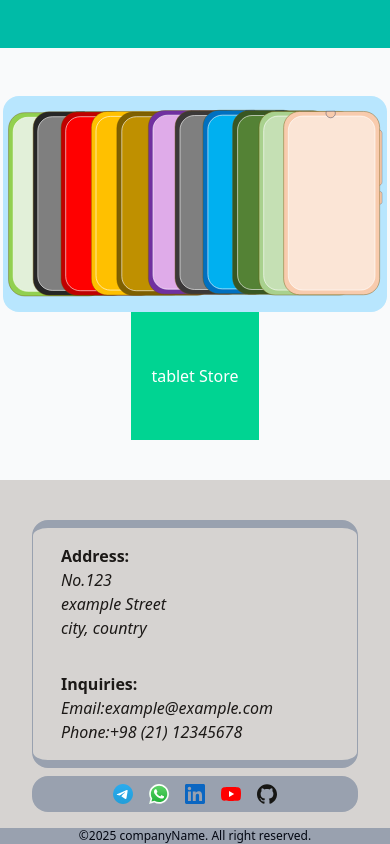
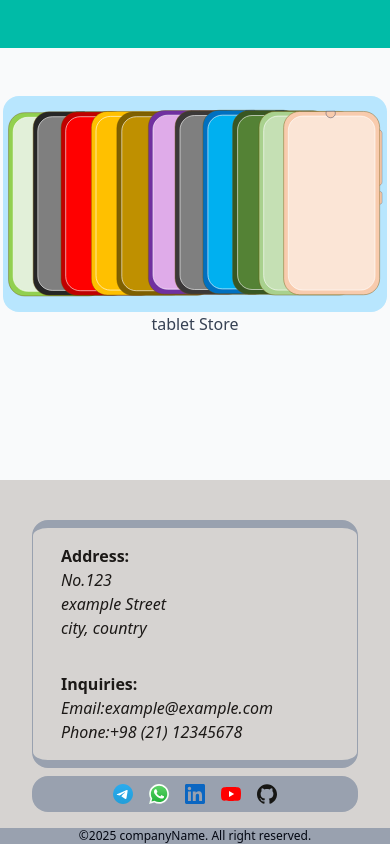
Before and after one commit to yaser-pakniyat/shop-demo, a Next.js app: page /shop in a window 390 px wide. Built offline with nearby package versions, Linux system fonts and the light colour scheme; some icons are missing.

Commit message:
refactor(shop): remove styles of tabletstore Link

```diff
--- a/pages/shop/index.tsx
+++ b/pages/shop/index.tsx
@@ -15,12 +15,7 @@ export default function Shop() {
           className="w-96 rounded-2xl bg-sky-200"
         />
       </Link>
-      <Link
-        href="/shop/tabletstore"
-        className="flex h-32 w-32 items-center justify-center bg-emerald-400 text-white hover:text-black"
-      >
-        tablet Store
-      </Link>
+      <Link href="/shop/tabletstore">tablet Store</Link>
     </div>
   );
 }
```
